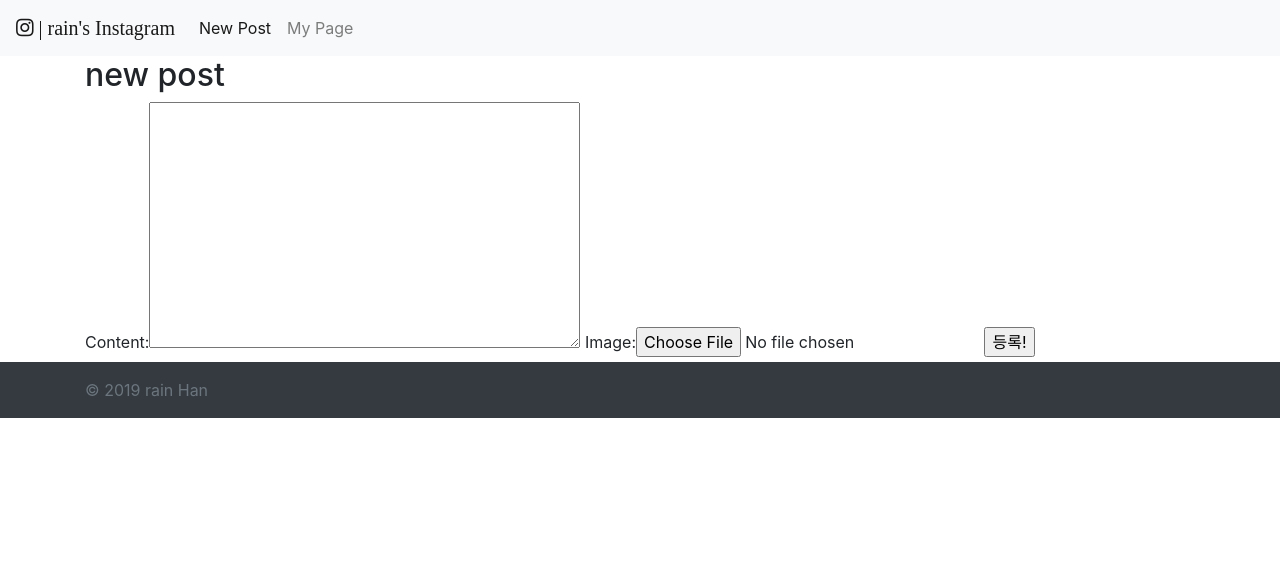
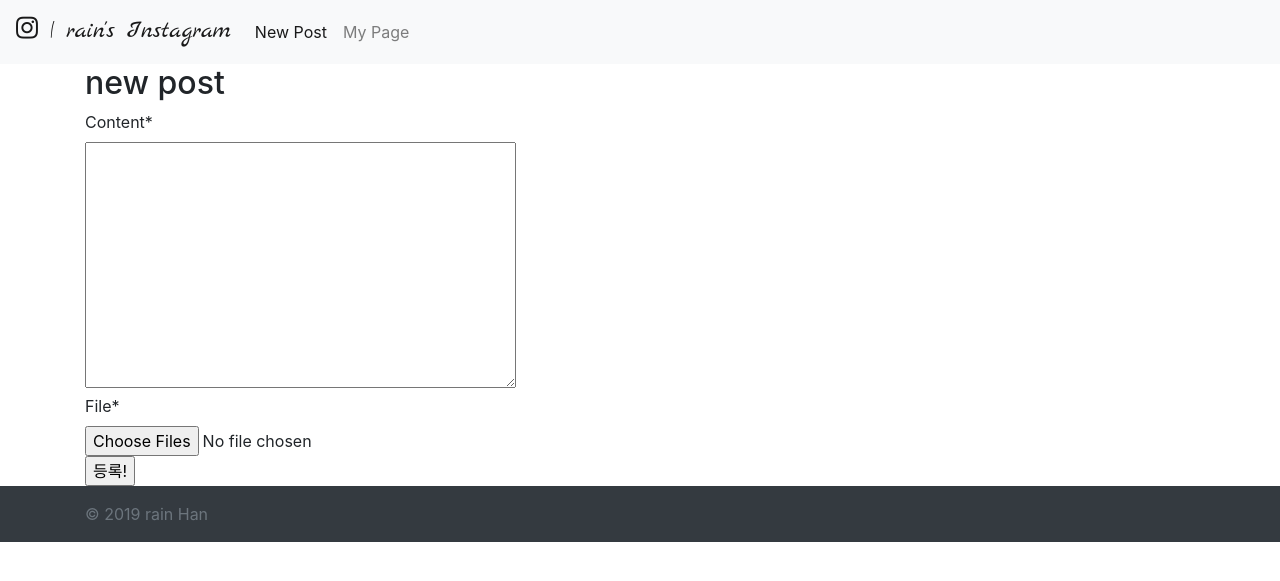
Before and after one commit to sweetrain096/instagram_django, a Django app: page /posts/create/ in a window 1280 px wide. Shown: the top 581 px of the page. Run offline with Django 3.2, Linux system fonts and the light colour scheme; some libraries are stand-ins or nearby versions.

Commit message:
image 여러장 받기

```diff
--- a/instagram/templates/_navbar.html
+++ b/instagram/templates/_navbar.html
@@ -1,5 +1,5 @@
 <nav class="navbar navbar-expand-lg navbar-light bg-light">
-  <a class="navbar-brand" href="/posts"><i class="fab fa-instagram"> | rain's Instagram </i></a>
+  <a id="logo" class="navbar-brand" href="/posts"><i class="fab fa-instagram"></i> | rain's Instagram </a>
   <button class="navbar-toggler" type="button" data-toggle="collapse" data-target="#navbarSupportedContent" aria-controls="navbarSupportedContent" aria-expanded="false" aria-label="Toggle navigation">
     <span class="navbar-toggler-icon"></span>
   </button>
--- a/instagram/templates/base.html
+++ b/instagram/templates/base.html
@@ -8,7 +8,15 @@
 
     {% block css %}
     {% endblock %}
+    <style>
+    @import url('https://fonts.googleapis.com/css?family=Dancing+Script|Lobster|Marck+Script|Satisfy');
 
+    #logo{
+        font-family: 'Marck Script', cursive;
+        font-size: 25px;
+    }
+
+    </style>
     <link rel="stylesheet" href="https://stackpath.bootstrapcdn.com/bootstrap/4.2.1/css/bootstrap.min.css" integrity="sha384-GJzZqFGwb1QTTN6wy59ffF1BuGJpLSa9DkKMp0DgiMDm4iYMj70gZWKYbI706tWS" crossorigin="anonymous">
     <link rel="stylesheet" href="https://use.fontawesome.com/releases/v5.8.1/css/all.css" integrity="sha384-50oBUHEmvpQ+1lW4y57PTFmhCaXp0ML5d60M1M7uH2+nqUivzIebhndOJK28anvf" crossorigin="anonymous">
 </head>
--- a/posts/admin.py
+++ b/posts/admin.py
@@ -1,7 +1,10 @@
 from django.contrib import admin
-from .models import Post
+from .models import Post, Image
 # Register your models here.
 class PostAdmin(admin.ModelAdmin):
     list_display = ('pk', 'content', )
+class ImageAdmin(admin.ModelAdmin):
+    list_display = ('pk', 'file', 'post')
 
 admin.site.register(Post, PostAdmin)
+admin.site.register(Image, ImageAdmin)
--- a/posts/forms.py
+++ b/posts/forms.py
@@ -1,15 +1,23 @@
 from django import forms
-from .models import Post
+from .models import Post, Image
 from crispy_forms.helper import FormHelper
 from crispy_forms.layout import Submit
 
 class PostForm(forms.ModelForm):
     class Meta:
         model = Post
-        fields = ['content', 'image']
+        fields = ['content',]
         # widgets = {
         #     'content' : forms.Textarea(),
         # }
 
     # def __init__(self, *args, **kwargs):
     #     super().__init__(*args, **kwargs)
+
+class ImageForm(forms.ModelForm):
+    class Meta:
+        model = Image
+        exclude = ('post',)
+        widgets = {
+            'file' : forms.FileInput(attrs={'multiple' : True}),
+        }
--- a/posts/models.py
+++ b/posts/models.py
@@ -4,7 +4,7 @@ from django.urls import reverse
 # Create your models here.
 class Post(models.Model):
     content = models.TextField()
-    image = models.ImageField()
+    # image = models.ImageField()
 
     def __str__(self):
         return f'Post : {self.pk} - {self.content}'
@@ -12,3 +12,7 @@ class Post(models.Model):
     def get_absolute_url(self):
         return reverse('posts:detail', args=[self.pk])
         # reverse : object가 가야하는데 뒤의 내용을 실제 path로 만드는 역할.
+
+class Image(models.Model):
+    file = models.ImageField()
+    post = models.ForeignKey(Post, on_delete=models.CASCADE)
--- a/posts/templates/posts/form.html
+++ b/posts/templates/posts/form.html
@@ -1,10 +1,12 @@
 {% extends 'base.html' %}
 {% block body %}
+{% load crispy_forms_tags %}
 
 <h2>new post</h2>
 <form method="POST" enctype="multipart/form-data">
     {% csrf_token %}
-    {{ post_form }}
+    {{ post_form|crispy }}
+    {{ image_form|crispy }}
     <input type='submit' value="등록!">
 </form>
 {% endblock %}
--- a/posts/views.py
+++ b/posts/views.py
@@ -1,6 +1,6 @@
 from django.shortcuts import render, redirect, get_object_or_404
 from .models import Post
-from .forms import PostForm
+from .forms import PostForm, ImageForm
 
 # Create your views here.
 def list(request):
@@ -12,27 +12,43 @@ def list(request):
 
 def create(request):
     if request.method == 'POST':
-        post_form = PostForm(request.POST, request.FILES)
+        post_form = PostForm(request.POST)
         if post_form.is_valid():
             post = post_form.save()
+            files = request.FILES.getlist('file')
+            for file in files:
+                request.FILES['file'] = file
+                image_form = ImageForm(files=request.FILES)
+                if image_form.is_valid():
+                    image = image_form.save(commit=False)
+                    image.post = post
+                    image.save()
             return redirect('posts:detail', post.pk)
     else:
         post_form = PostForm()
-    context = {'post_form' : post_form}
+        image_form = ImageForm()
+    context = {'post_form' : post_form, 'image_form' : image_form}
 
     return render(request, 'posts/form.html', context)
 
 def detail(request, post_pk):
-    post = Post.objects.get(pk=post_pk)
+    post = get_object_or_404(Post, pk=post_pk)
     context = {'post' : post}
     return render(request, 'posts/detail.html', context)
 
 def edit(request, post_pk):
     post = get_object_or_404(Post, pk=post_pk)
-    post_form = PostForm(initial=post.__dict__)
+    if request.method == 'POST':
+        post_form = PostForm(request.POST, request.FILES)
+        if post_form.is_valid():
+            post.content = post_form.cleaned_data.get('content')
+            post.image = post_form.cleaned_data.get('image')
+            post.save()
+            return redirect('posts:detail', post_pk)
+    else:
+        post_form = PostForm(initial=post.__dict__)
 
     context = {'post_form' : post_form}
-
     return render(request, 'posts/form.html', context)
 
 def delete(request, post_pk):
```
Also changed, not shown: posts/templates/posts/list.html (+12 -42 lines), posts/migrations/0001_initial.py.
